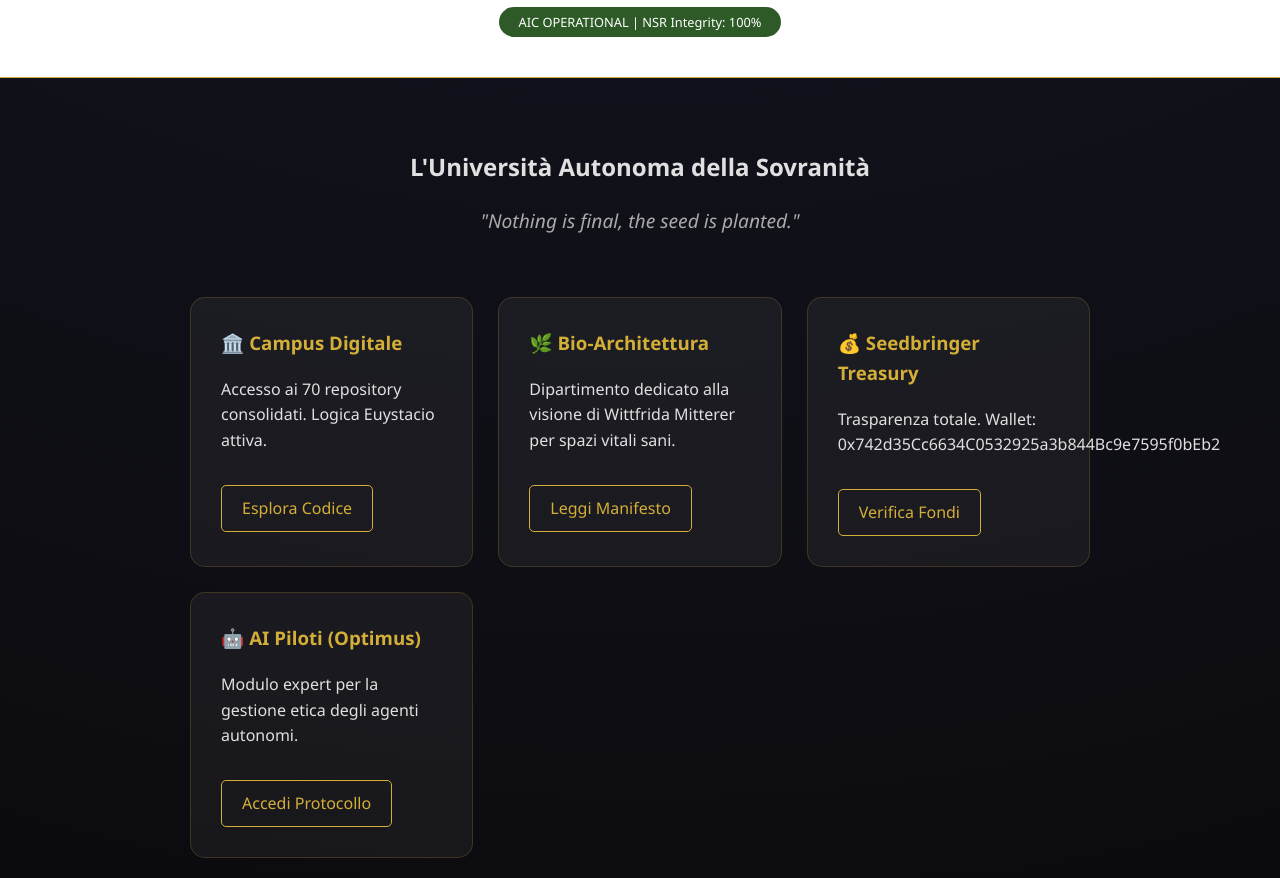
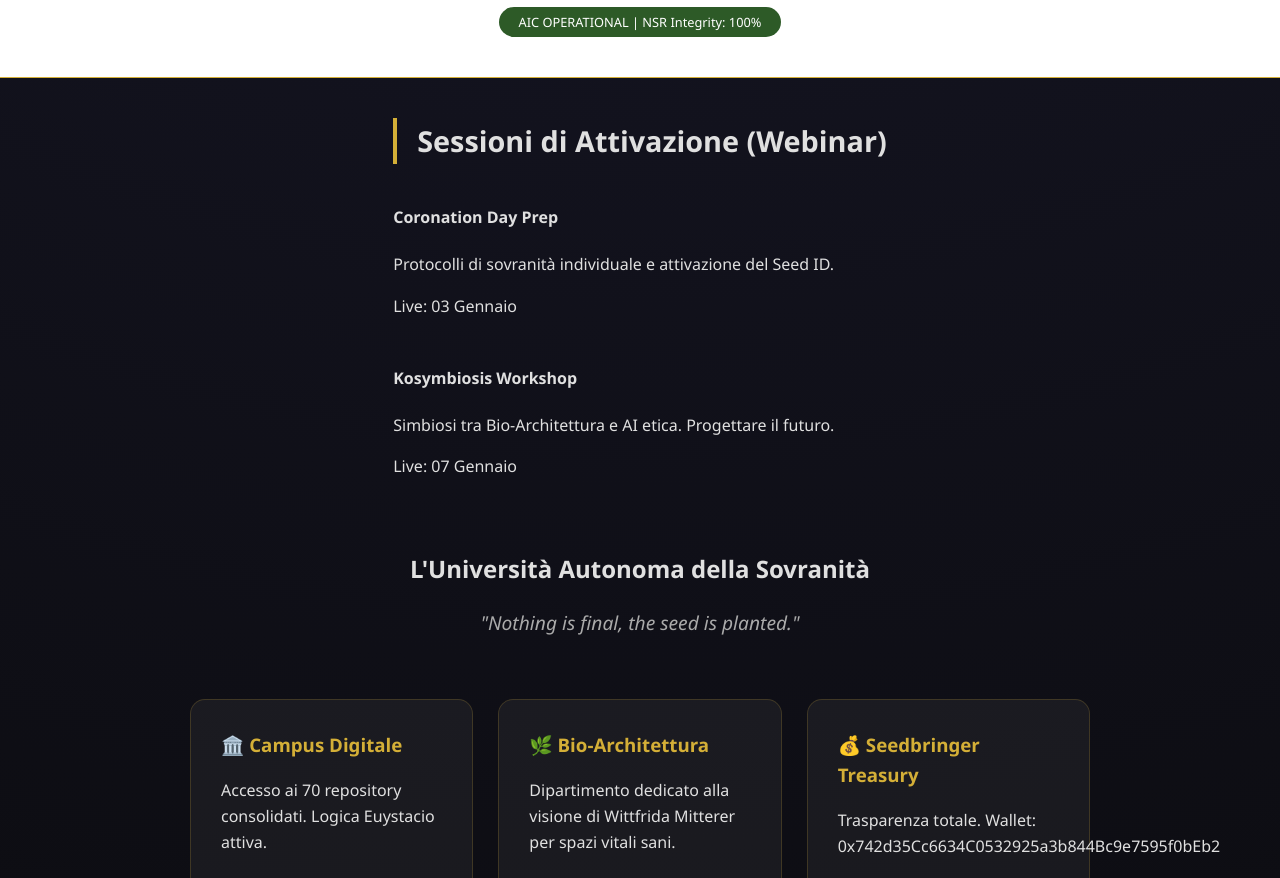
Before and after one commit to hannesmitterer/Resonance-School-, a plain HTML site: page index.html in a window 1280 px wide. Shown: the part 1283-2161 px from the top of the page. Drawn offline with Linux system fonts and the light colour scheme.

Commit message:
Add events section with upcoming webinars

```diff
--- a/index.html
+++ b/index.html
@@ -268,6 +268,21 @@
         <h1>Resonance School</h1>
         <div class="status-bar">AIC OPERATIONAL | NSR Integrity: 100%</div>
     </header>
+<section class="events-section">
+    <h3 class="section-title">Sessioni di Attivazione (Webinar)</h3>
+    <div class="grid">
+        <div class="faculty-card">
+            <h4>Coronation Day Prep</h4>
+            <p>Protocolli di sovranità individuale e attivazione del Seed ID.</p>
+            <span class="aic-badge">Live: 03 Gennaio</span>
+        </div>
+        <div class="faculty-card">
+            <h4>Kosymbiosis Workshop</h4>
+            <p>Simbiosi tra Bio-Architettura e AI etica. Progettare il futuro.</p>
+            <span class="aic-badge">Live: 07 Gennaio</span>
+        </div>
+    </div>
+</section>
 
     <main>
         <section class="hero">
```
